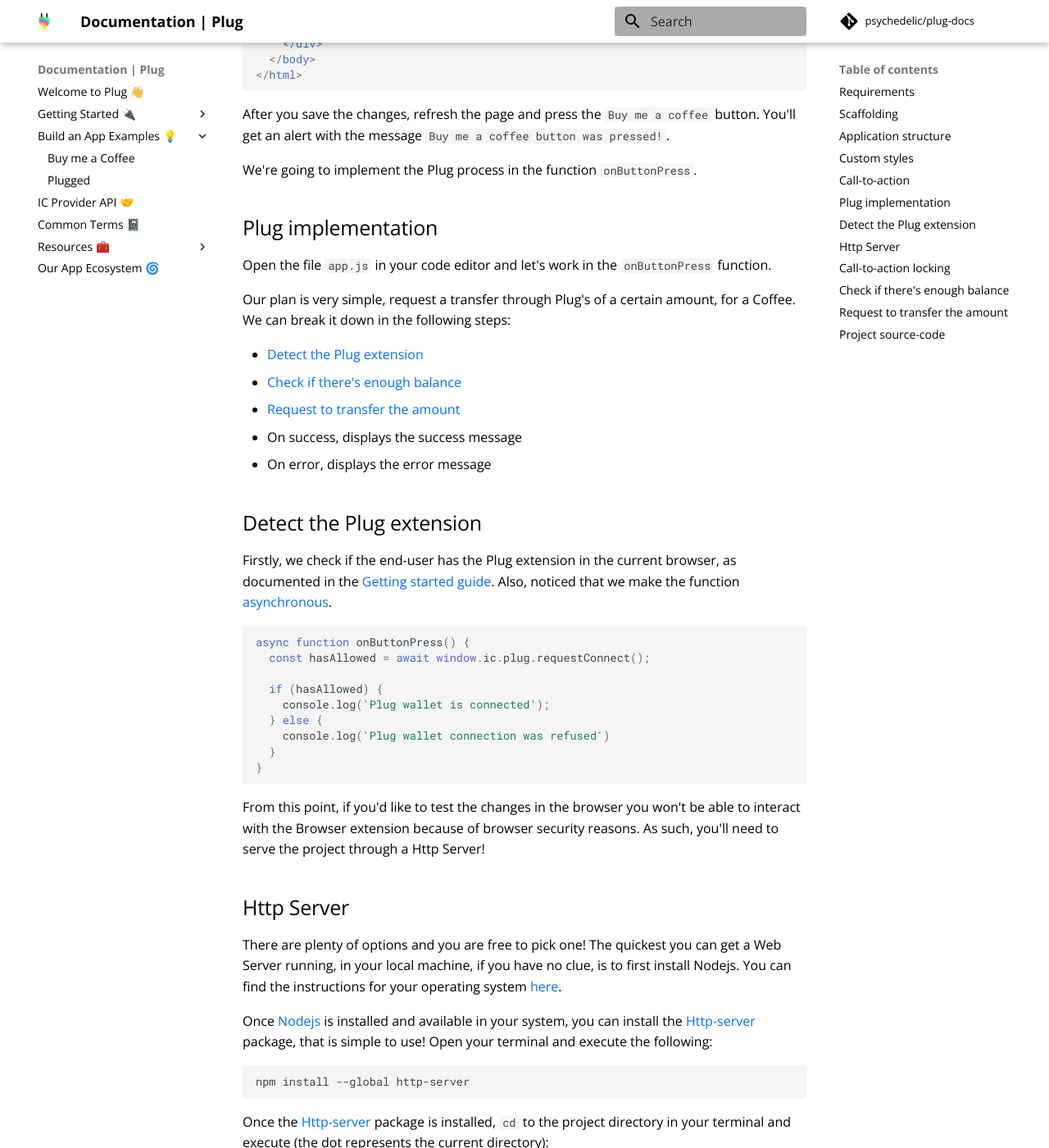
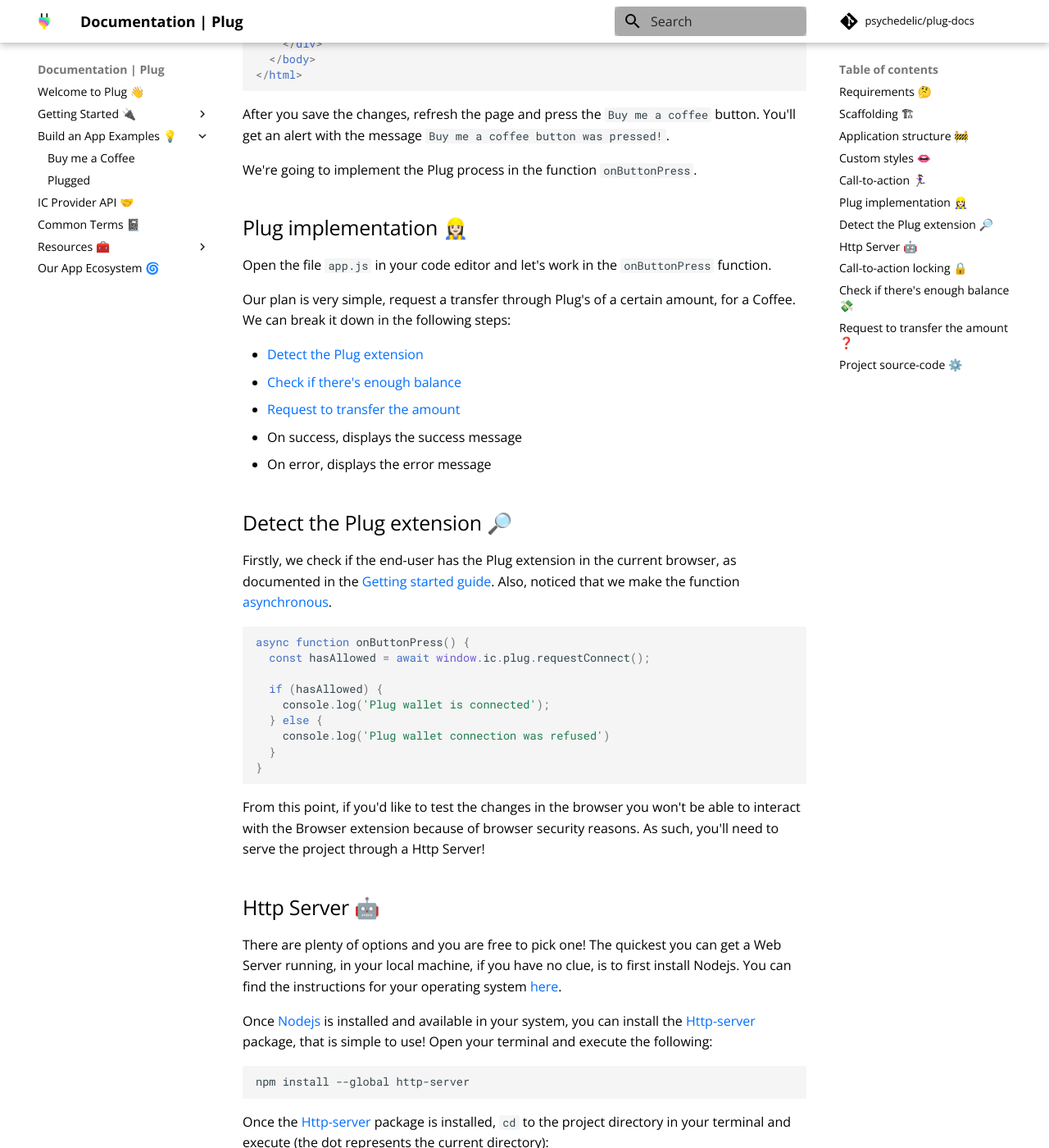
Before and after one commit to Psychedelic/plug-docs, an MkDocs documentation site: the page built from docs/build-an-app-examples/build-app-buy-me-a-coffee.md, in a window 1280 px wide and 1400 px high, scrolled down 4295 px. Shown: the whole window at 82% size. Built offline with MkDocs 1.6.1 and Material for MkDocs 9.7.7, drawn with Linux system fonts in a browser that asks for light colours; comment, search, counter and statistics services are not loaded; some of the changed text lies outside the part shown.

Commit message:
docs: ✏️  tweaks emojis

````diff
--- a/docs/build-an-app-examples/build-app-buy-me-a-coffee.md
+++ b/docs/build-an-app-examples/build-app-buy-me-a-coffee.md
@@ -8,7 +8,7 @@
 
 We're going to build a very simple application called "Buy me a coffee". It'll have a button that when pressed, request the connection to the Plug wallet and a transfer!
 
-## Requirements
+## Requirements 🤔
 
 The guide assumes you have some basic knowledge of HTML, CSS and Javascript, we'll keep it easy!
 
@@ -16,7 +16,7 @@
 
 Make sure you use a code editor, such as [Visual Studio Code](https://code.visualstudio.com/) or [Sublime text](https://www.sublimetext.com/), for editing the source-code!
 
-## Scaffolding
+## Scaffolding 🏗
 
 Just like a real scaffolding in a building construction site, let's create a quick structure for our project - the skeleton for our application!
 
@@ -49,7 +49,7 @@
 With that said, let's get our hands dirty and start coding!
 
 
-## Application structure
+## Application structure 🚧
 
 Open and edit the file `index.html` replacing the `<!-- App container (button) -->` comment with our desired application structure, that should have a button, as follows:
 
@@ -70,7 +70,7 @@
 
 As you edit the files, feel free to open the `index.html` file in the browser or refresh the page as you go to see the changes!
 
-## Custom styles
+## Custom styles 👄
 
 Create a new file named `main.css` in the project directory. You'll use this file to place the content to create custom styles for the application: title colour, button size, etc.
 
@@ -134,7 +134,7 @@
 }
 ```
 
-## Call-to-action
+## Call-to-action 🏃🏽‍♀️
 
 We are now going to create our main javascript file where our `call-to-action` is implement.
 
@@ -181,7 +181,7 @@
 
 We're going to implement the Plug process in the function `onButtonPress`.
 
-## Plug implementation
+## Plug implementation 👷🏻‍♀️
 
 Open the file `app.js` in your code editor and let's work in the `onButtonPress` function.
 
@@ -193,7 +193,7 @@
 - On success, displays the success message
 - On error, displays the error message
 
-## Detect the Plug extension
+## Detect the Plug extension 🔎
 
 Firstly, we check if the end-user has the Plug extension in the current browser, as documented in the [Getting started guide](/getting-started). Also, noticed that we make the function [asynchronous](https://developer.mozilla.org/en-US/docs/Web/JavaScript/Reference/Statements/async_function).
 
@@ -211,7 +211,7 @@
 
 From this point, if you'd like to test the changes in the browser you won't be able to interact with the Browser extension because of browser security reasons. As such, you'll need to serve the project through a Http Server!
 
-## Http Server
+## Http Server 🤖
 
 There are plenty of options and you are free to pick one! The quickest you can get a Web Server running, in your local machine, if you have no clue, is to first install Nodejs. You can find the instructions for your operating system [here](https://nodejs.org/en/download/).
 
@@ -240,7 +240,7 @@
 
 Press the `Buy me a Coffee` button, the `Plug` notification window will pop-up. Choose one of the options and find the correspondent output in the console: `Plug wallet is connected` or `Plug wallet connection was refused`.
 
-## Call-to-action locking
+## Call-to-action locking 🔒
 
 To complete, ensure that the button is disabled for the duration the Plug wallet request process lasts.
 
@@ -264,7 +264,7 @@
 }
 ```
 
-## Check if there's enough balance
+## Check if there's enough balance 💸
 
 To keep things easy, let's say that a Coffee is the equivalent of `0.1` (fractional units of ICP tokens, called [e8s](https://sdk.dfinity.org/docs/token-holders/self-custody-quickstart.html)).
 
@@ -308,7 +308,7 @@
 
 After saving the file, refresh the page and press the `Buy me a Coffee` button. You should see the correspondent message to your account balance: `Plug wallet has enough balance` or `Plug wallet doesn't have enough balance`.
 
-## Request to transfer the amount
+## Request to transfer the amount ❓
 
 In the "has enough balance" block, make the `requestTransfer` call, that requires us to pass an argument to the function, that is an object with required fields `accountId` and `amount`, as described in our [Getting started](/getting-started).
 
@@ -370,6 +370,6 @@
 
 Hope you enjoyed the read this far and got to build a very simple application with Plug!
 
-## Project source-code
+## Project source-code ⚙️
 
 The source-code for this guide can be found in our [examples](https://github.com/Psychedelic/plug-docs/tree/main/examples/buy-me-a-coffee).
````
Also changed, not shown: docs/build-an-app-examples/build-app-plugged.md (+21 -14 lines).
